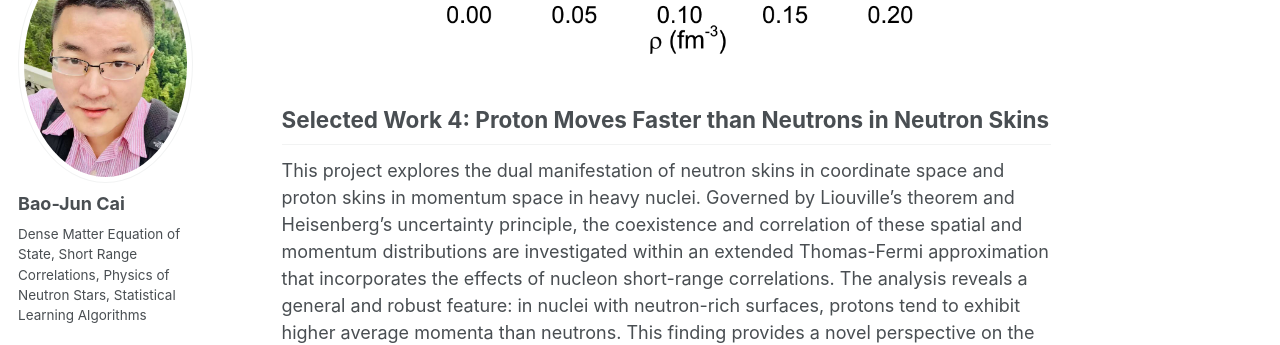
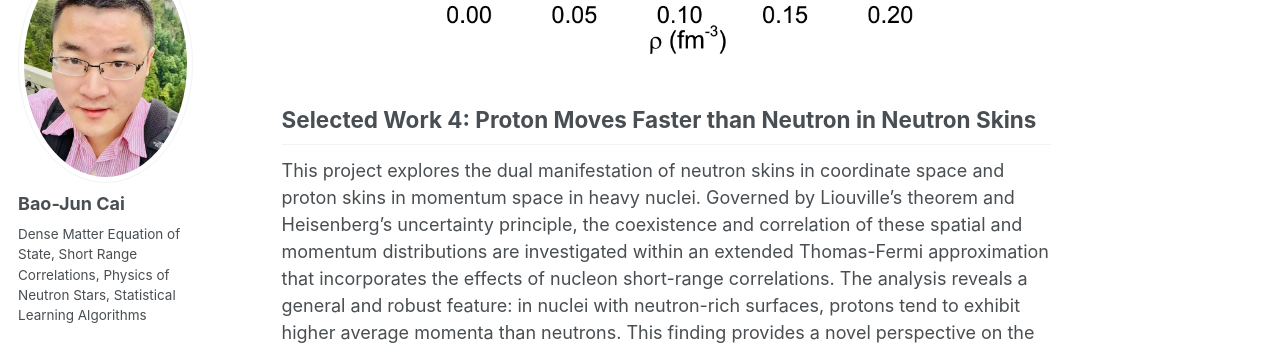
Before and after one commit to bjcai-phys/bjcai-phys.github.io, a Jekyll site: the page built from _pages/pubs.md, in a window 1280 px wide and 900 px high, scrolled down 3027 px. Shown: the part 154-499 px from the top of the window. Built offline with Jekyll 4.4.1, drawn with Linux system fonts in a browser that asks for light colours; some web fonts are replaced.

Commit message:
Update pubs.md

```diff
--- a/_pages/pubs.md
+++ b/_pages/pubs.md
@@ -34,7 +34,7 @@ This project investigates the low-density equation of state of isospin-asymmetri
 ![](https://bjcai-phys.github.io/images/w3.png){:width="100%"}
 
 
-## Selected Work 4: Proton Moves Faster than Neutrons in Neutron Skins
+## Selected Work 4: Proton Moves Faster than Neutron in Neutron Skins
 
 This project explores the dual manifestation of neutron skins in coordinate space and proton skins in momentum space in heavy nuclei. Governed by Liouville’s theorem and Heisenberg’s uncertainty principle, the coexistence and correlation of these spatial and momentum distributions are investigated within an extended Thomas-Fermi approximation that incorporates the effects of nucleon short-range correlations. The analysis reveals a general and robust feature: in nuclei with neutron-rich surfaces, protons tend to exhibit higher average momenta than neutrons. This finding provides a novel perspective on the internal dynamics of asymmetric nuclear systems and deepens our understanding of the interplay between spatial and momentum distributions in finite nuclei. For details, see <a href="https://journals.aps.org/prc/abstract/10.1103/PhysRevC.94.061302" target="_blank">this paper</a>.
 
```
